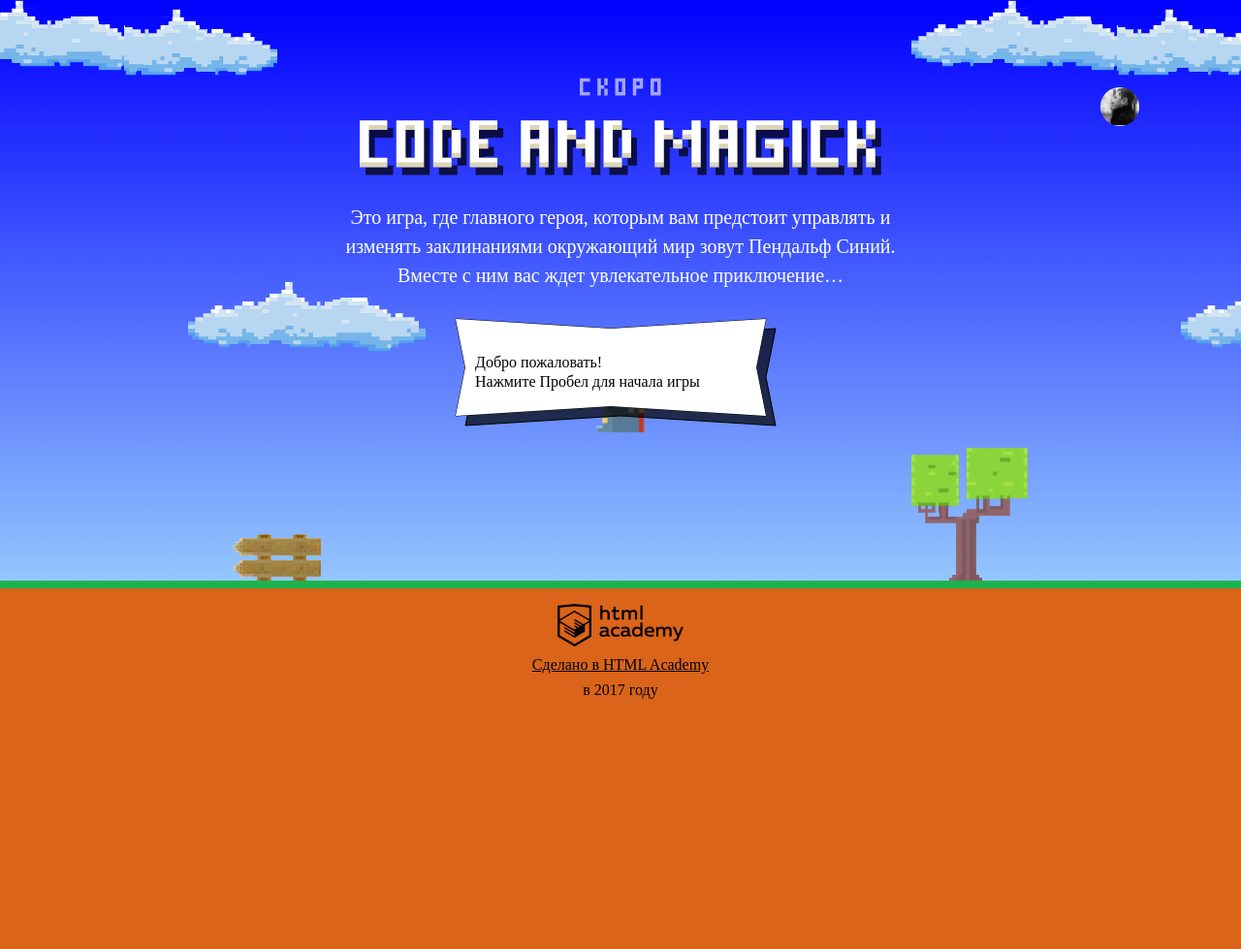
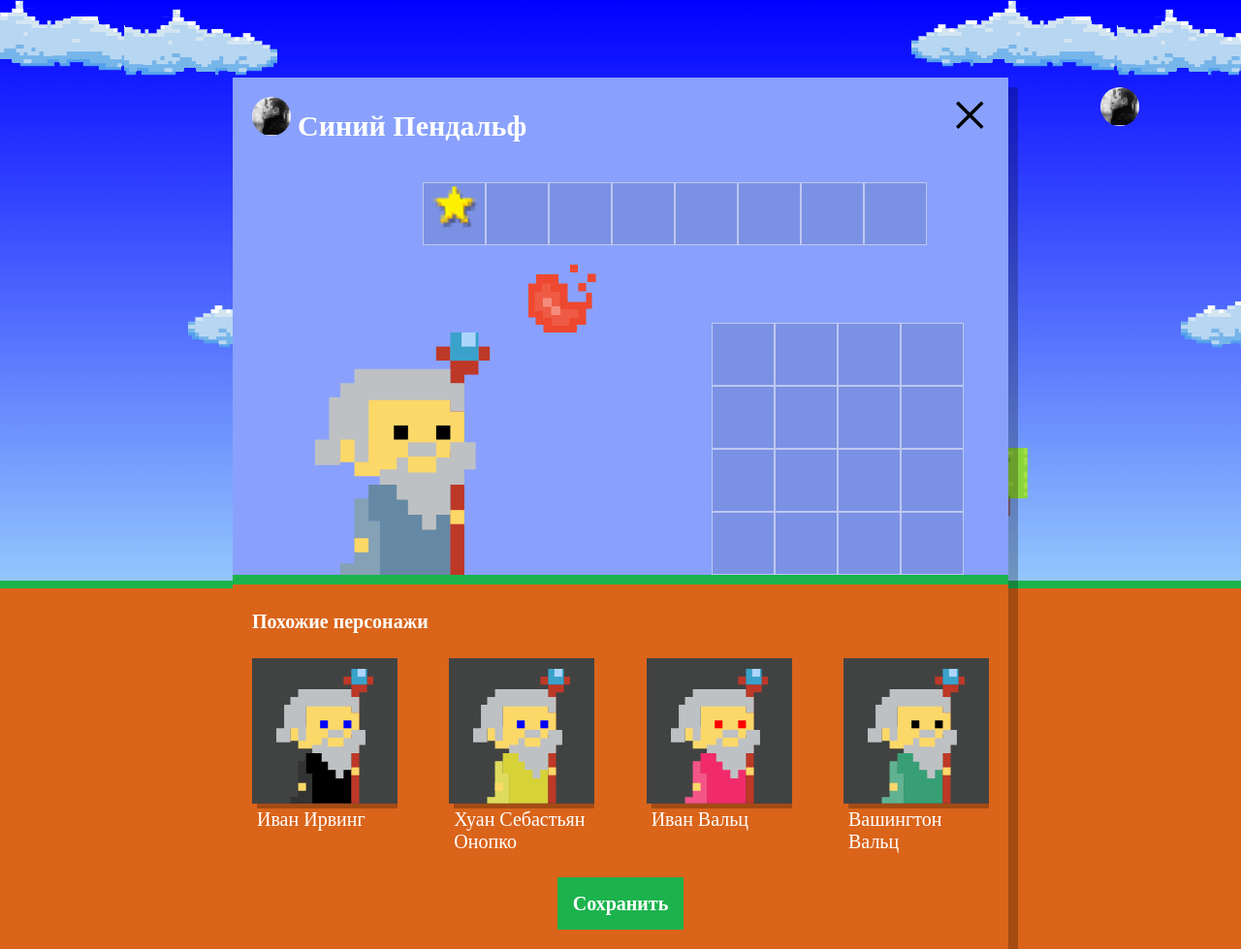
Before and after one commit to nikotlichnik/133933-code-and-magick, a website: page index.html in a window 1280 px wide. Shown: the whole page at 97% size. Before the commit the page ends 800 px from the top, so only its background shows below. Drawn offline with Linux system fonts and the light colour scheme; a web font is replaced by a local one.

Commit message:
Выполнена генерация похожих персонажей и их вывод в окне настроек

```diff
--- a/index.html
+++ b/index.html
@@ -205,6 +205,7 @@
   };
 </script>
 
+<script src="js/setup.js"></script>
 <script src="js/stat.js"></script>
 <script src="js/game.js"></script>
 
--- /dev/null
+++ b/js/setup.js
@@ -0,0 +1,71 @@
+'use strict';
+
+// Данные для генерации случайных магов
+var NUM_OF_SIMILAR_WIZARDS = 4;
+var NAMES = ['Иван', 'Хуан Себастьян', 'Мария', 'Кристоф', 'Виктор', 'Юлия', 'Люпита', 'Вашингтон'];
+var SURNAMES = ['да Марья', 'Верон', 'Мирабелла', 'Вальц', 'Онопко', 'Топольницкая', 'Нионго', 'Ирвинг'];
+var COAT_COLORS = ['rgb(101, 137, 164)', 'rgb(241, 43, 107)', 'rgb(146, 100, 161)', 'rgb(56, 159, 117)', 'rgb(215, 210, 55)', 'rgb(0, 0, 0)'];
+var EYES_COLORS = ['black', 'red', 'blue', 'yellow', 'green'];
+
+// Функция, возвращающая случайный индекс элемента из массива
+var getRandomIndexOfArray = function (array) {
+  return Math.floor(Math.random() * array.length);
+};
+
+// Функция создания массива похожих персонажей
+var generateSimilarWizards = function () {
+  var randomWizards = [];
+
+  for (var i = 0; i < NUM_OF_SIMILAR_WIZARDS; i++) {
+    var randomWizardData = {};
+    var name = NAMES[getRandomIndexOfArray(NAMES)];
+    var surname = SURNAMES[getRandomIndexOfArray(SURNAMES)];
+
+    randomWizardData.name = name + ' ' + surname;
+    randomWizardData.coatColor = COAT_COLORS[getRandomIndexOfArray(COAT_COLORS)];
+    randomWizardData.eyesColor = EYES_COLORS[getRandomIndexOfArray(EYES_COLORS)];
+
+    randomWizards.push(randomWizardData);
+  }
+
+  return randomWizards;
+};
+
+// Функция создания DOM-элемента волшебника на основе объекта с данными
+var createWizardElement = function (wizardData) {
+  var template = document.querySelector('#similar-wizard-template');
+  var similarWizardTemplate = template.content.querySelector('.setup-similar-item');
+  var wizardElement = similarWizardTemplate.cloneNode(true);
+
+  wizardElement.querySelector('.setup-similar-label').textContent = wizardData.name;
+  wizardElement.querySelector('.wizard-coat').style.fill = wizardData.coatColor;
+  wizardElement.querySelector('.wizard-eyes').style.fill = wizardData.eyesColor;
+
+  return wizardElement;
+};
+
+// Функция заполнения фрагмента DOM-элементами на основе массива с похожими волшебниками
+var createWizardsFragment = function () {
+  var similarWizards = generateSimilarWizards();
+  var fragment = document.createDocumentFragment();
+
+  for (var i = 0; i < similarWizards.length; i++) {
+    fragment.appendChild(createWizardElement(similarWizards[i]));
+  }
+
+  return fragment;
+};
+
+
+// Показываем окно настройки
+var userDialog = document.querySelector('.setup');
+userDialog.classList.remove('hidden');
+
+// Создаём фрагмент, содержащий похожих волшебников
+var similarWizardsFragment = createWizardsFragment();
+
+// Добавляем фрагмент с похожими волшебниками в нужный блок
+userDialog.querySelector('.setup-similar-list').appendChild(similarWizardsFragment);
+
+// Показываем блок с похожими волшебниками
+userDialog.querySelector('.setup-similar').classList.remove('hidden');
```
